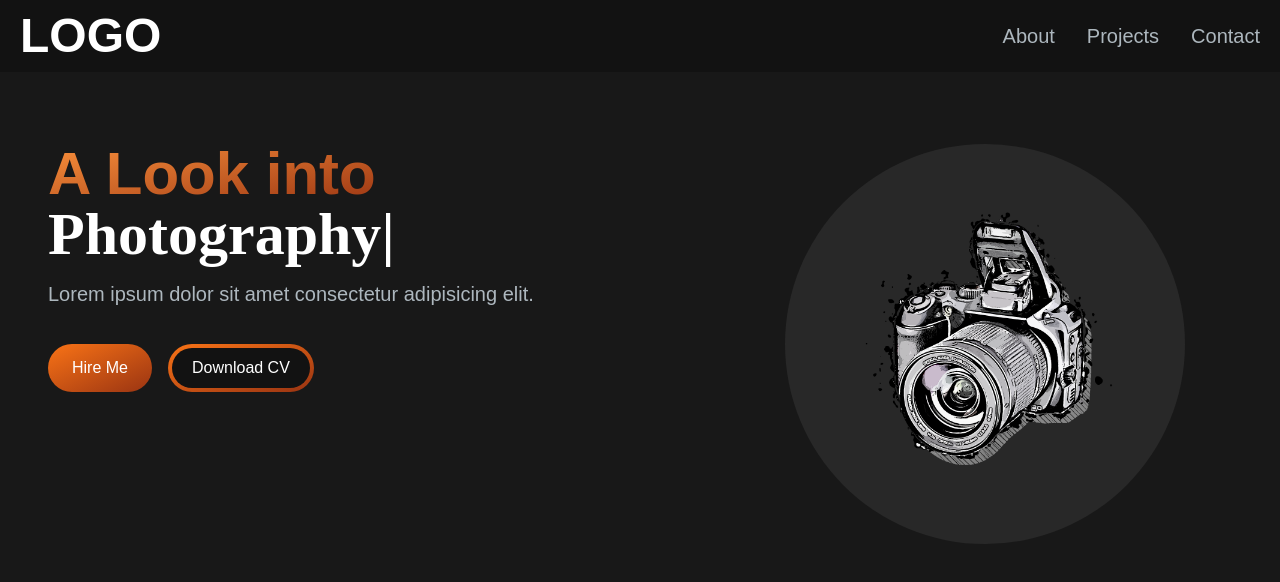
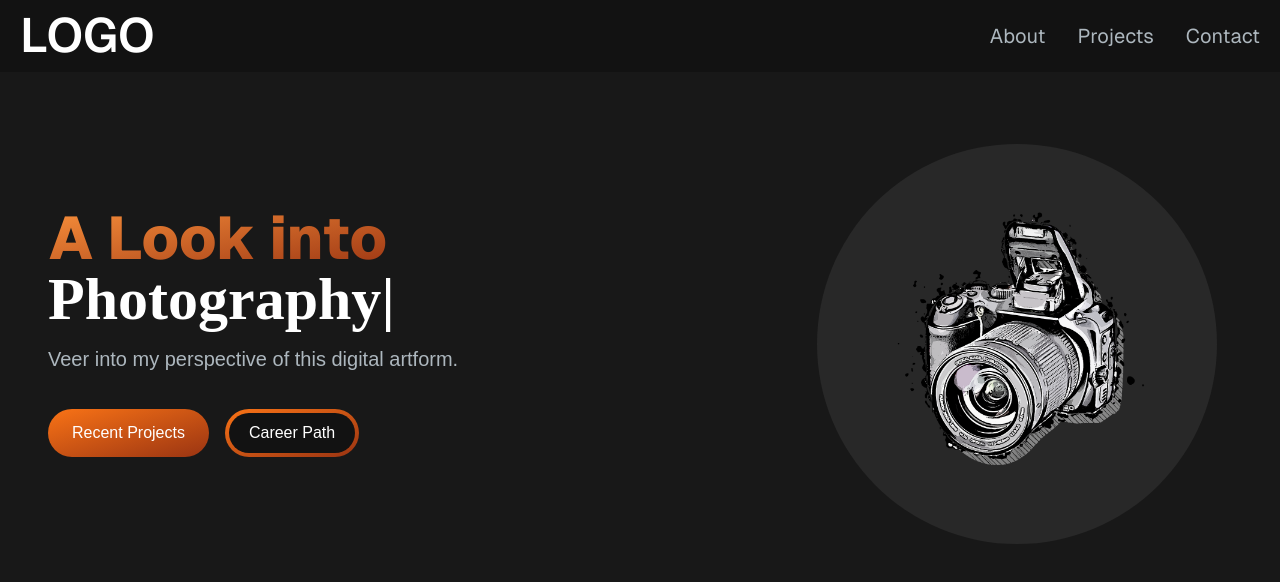
Before and after one commit to itsaerolol/portfolio, a Next.js app: page / in a window 1280 px wide. Shown: the top 582 px of the page. Built offline with nearby package versions, Linux system fonts and the light colour scheme.

Commit message:
Text Editing; added and updated fonts with Geist (Vercel Font)

```diff
--- a/app/components/IntroSection.jsx
+++ b/app/components/IntroSection.jsx
@@ -2,14 +2,15 @@
 import React from 'react'
 import Image from 'next/image'
 import { TypeAnimation } from 'react-type-animation';
+
 
 const IntroSection = () => {
   return (
     <section>
         <div className="grid grid-cols-1 sm:grid-cols-12">
             <div className="col-span-7 place-self-cente sm:text-left">
-                <h1 className="text-white mb-4 text-4xl sm:text-5xl lg:text-6xl font-extrabold">
-                   <span className="text-transparent bg-clip-text bg-gradient-to-br from-orange-400 to-orange-800">
+                <h1 className="text-white mb-4 text-4xl sm:text-5xl lg:text-6xl lg:mt-16 md:mt-8 font-extrabold">
+                   <span className="text-transparent bg-clip-text bg-gradient-to-br from-orange-400 to-orange-800 font-sans">
                       A Look into {" "}
                     </span>
                     <div>
@@ -34,19 +35,21 @@ const IntroSection = () => {
 
                 </h1>
                 <p className="text-[#ADB7BE] text-base mb-6 sm:text-lg lg:text-xl">
-                    Lorem ipsum dolor sit amet consectetur adipisicing elit.
+                    Veer into my perspective of this digital artform.
                 </p>
                 <div>
                 <button className='px-6 py-3 w-full sm:w-fit rounded-full mr-4 bg-gradient-to-br from-orange-500 to-orange-800 hover:bg-slate-200 text-white'>
-                  Hire Me
+                  Recent Projects
                 </button>
-                <button className='px-1 py-1 w-full sm:w-fit rounded-full bg-gradient-to-br from-orange-500 to-orange-800 hover:bg-slate-800 text-white mt-3'>
-                  <span className='block bg-[#121212] hover:bg-slate-800 rounded-full px-5 py-2'>Download CV</span>
+                <button id="contact-button" className='px-1 py-1 w-full sm:w-fit rounded-full bg-gradient-to-br from-orange-500 to-orange-800 hover:bg-slate-800 text-white mt-3'>
+                  <span className='block bg-[#121212] hover:bg-slate-800 rounded-full px-5 py-2'>
+                      Career Path
+                  </span>
                 </button>
                 </div>
             </div>
             <div className="col-span-5 place-self-center mt-4 lg:mt-0">
-                <div className="rounded-full bg-[#282828] w-[250px] h-[250px] lg:w-[400px] lg:h-[400px]">
+                <div className="sm:ml-28 lg:mr-12 rounded-full bg-[#282828] w-[250px] h-[250px] lg:w-[400px] lg:h-[400px]">
                   <Image
                     src="/img/camera.png"
                     alt="self image"
--- a/app/components/NavBar.jsx
+++ b/app/components/NavBar.jsx
@@ -23,7 +23,7 @@ const NavLinks = [
 const NavBar = () => {
   const [navbarOpen, setNavBarOpen] = useState(false);
   return (
-    <nav className='fixed top-0 left-0 right-0 z-10 bg-[#121212] bg-opacity-95'>
+    <nav className='fixed top-0 left-0 right-0 z-10 bg-[#121212] bg-opacity-95 font-sans'>
         <div className='flex flex-wrap items-center justify-between mx-auto px-5 py-3'>
             <Link href={"/"} className="text-3xl md:text-5xl text-white font-semibold">
                 LOGO
--- a/app/layout.js
+++ b/app/layout.js
@@ -1,5 +1,7 @@
 import localFont from "next/font/local";
 import "./globals.css";
+import { GeistSans } from 'geist/font/sans'
+import { GeistMono } from 'geist/font/mono'
 
 const geistSans = localFont({
   src: "./fonts/GeistVF.woff",
--- a/package.json
+++ b/package.json
@@ -10,6 +10,7 @@
   },
   "dependencies": {
     "@heroicons/react": "^2.1.5",
+    "geist": "^1.3.1",
     "next": "15.0.1",
     "react": "19.0.0-rc-69d4b800-20241021",
     "react-dom": "19.0.0-rc-69d4b800-20241021",
--- a/tailwind.config.js
+++ b/tailwind.config.js
@@ -7,6 +7,10 @@ module.exports = {
   ],
   theme: {
     extend: {
+      fontFamily: {
+        sans: ['var(--font-geist-sans)'],
+        mono: ['var(--font-geist-mono)'],
+      },
       colors: {
         background: "var(--background)",
         foreground: "var(--foreground)",
```
Also changed, not shown: 1 other file (tests, documents, lock files or other folders).
